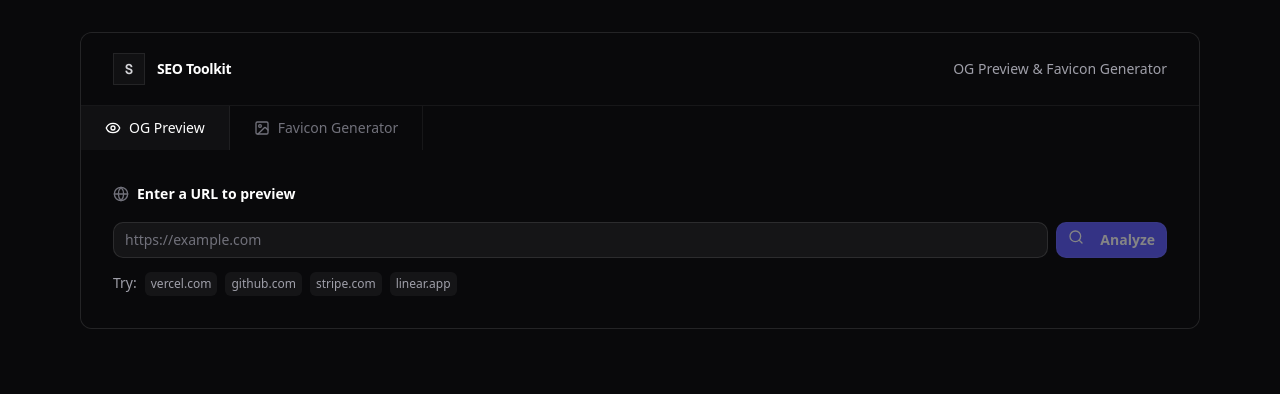
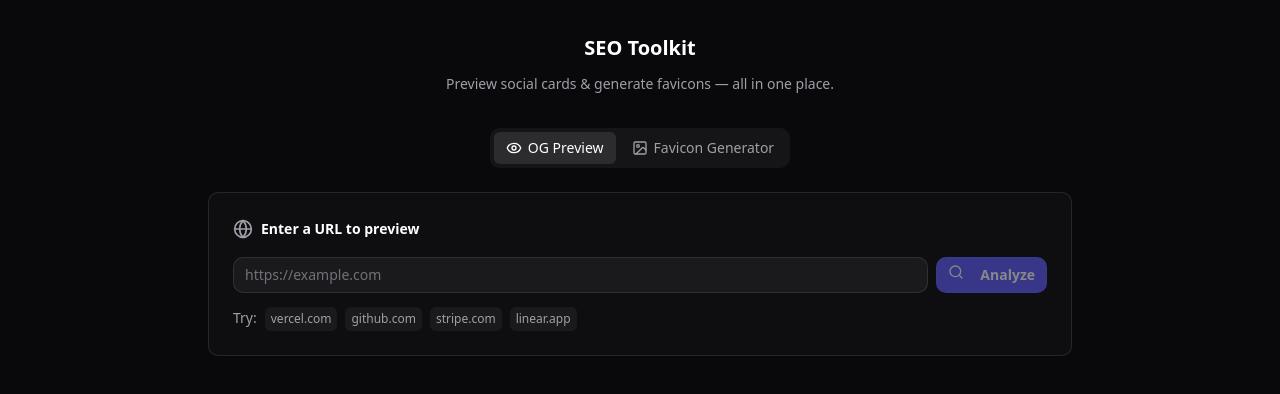
Before and after one commit to SchroederNathan/seo-toolkit, a Next.js app: page / in a window 1280 px wide. Shown: the top 394 px of the page. Built offline with nearby package versions, Linux system fonts and the light colour scheme.

Commit message:
revert: remove grid UI experiments

```diff
--- a/app/layout.tsx
+++ b/app/layout.tsx
@@ -26,7 +26,7 @@ export default function RootLayout({
   return (
     <html lang="en" className="dark">
       <body
-        className={`${geistSans.variable} ${geistMono.variable} antialiased min-h-screen`}
+        className={`${geistSans.variable} ${geistMono.variable} antialiased`}
       >
         {children}
       </body>
--- a/app/page.tsx
+++ b/app/page.tsx
@@ -3,6 +3,7 @@
 import { TabGroup, TabList, Tab, TabPanels, TabPanel } from "@headlessui/react";
 import { OGPreview } from "@/components/og-preview";
 import { FaviconGen } from "@/components/favicon-gen";
+import { Heading } from "@/components/ui/heading";
 import { Text } from "@/components/ui/text";
 import { Eye, ImageIcon } from "lucide-react";
 import clsx from "clsx";
@@ -14,50 +15,32 @@ const tabs = [
 
 export default function Home() {
   return (
-    <div className="mx-auto min-h-screen max-w-6xl px-4 py-8">
-      <div className="overflow-hidden rounded-xl border border-white/[0.06] bg-white/[0.06]">
-        <div className="grid grid-cols-1 gap-px">
-          {/* Header row */}
-          <header className="bg-zinc-950 px-6 py-5 sm:px-8">
-            <div className="flex items-center justify-between">
-              <div className="flex items-center gap-3">
-                <div className="flex h-8 w-8 items-center justify-center border border-white/[0.08] bg-white/[0.03] font-mono text-sm font-semibold text-zinc-300">
-                  S
-                </div>
-                <span className="text-sm font-semibold tracking-tight text-white">
-                  SEO Toolkit
-                </span>
-              </div>
-              <Text className="text-xs text-zinc-500">
-                OG Preview &amp; Favicon Generator
+    <main className="mx-auto max-w-4xl px-4 py-8">
+      <div className="mb-8 text-center">
+        <Heading level={1}>SEO Toolkit</Heading>
+        <Text className="mt-2">
+          Preview social cards &amp; generate favicons — all in one place.
         </Text>
       </div>
-          </header>
 
-          {/* Tab navigation + content */}
       <TabGroup>
-            <div className="bg-zinc-950">
-              <TabList className="flex">
+        <TabList className="mx-auto flex w-fit gap-1 rounded-lg bg-white/5 p-1">
           {tabs.map((tab) => (
             <Tab
               key={tab.name}
               className={clsx(
-                      "flex items-center gap-2 px-6 py-3 text-sm font-medium outline-none transition",
-                      "border-r border-white/[0.06]",
-                      "text-zinc-500 hover:bg-white/[0.02] hover:text-zinc-300",
-                      "data-selected:bg-white/[0.03] data-selected:text-white"
+                "flex items-center gap-1.5 rounded-md px-3 py-1.5 text-sm font-medium outline-none transition",
+                "text-zinc-400 hover:text-white",
+                "data-selected:bg-white/10 data-selected:text-white"
               )}
             >
               <tab.icon className="h-4 w-4" />
               {tab.name}
             </Tab>
           ))}
-                <div className="flex-1" />
         </TabList>
-            </div>
 
-            {/* Content area */}
-            <TabPanels>
+        <TabPanels className="mt-6">
           <TabPanel>
             <OGPreview />
           </TabPanel>
@@ -66,8 +49,6 @@ export default function Home() {
           </TabPanel>
         </TabPanels>
       </TabGroup>
-        </div>
-      </div>
-    </div>
+    </main>
   );
 }
--- a/components/code-snippets.tsx
+++ b/components/code-snippets.tsx
@@ -22,14 +22,14 @@ export function CodeSnippets({ appName }: { appName: string }) {
 
   return (
     <TabGroup>
-      <TabList className="grid w-fit grid-cols-2 gap-px bg-white/[0.06]">
+      <TabList className="flex gap-1 rounded-lg bg-white/5 p-1 w-fit">
         {["HTML Snippet", "manifest.json"].map((name) => (
           <Tab
             key={name}
             className={clsx(
-              "bg-zinc-950 px-3 py-1.5 text-sm font-medium outline-none transition",
-              "text-zinc-500 hover:text-zinc-300 hover:bg-zinc-900",
-              "data-selected:bg-zinc-900 data-selected:text-white"
+              "rounded-md px-3 py-1.5 text-sm font-medium outline-none transition",
+              "text-zinc-400 hover:text-white",
+              "data-selected:bg-white/10 data-selected:text-white"
             )}
           >
             {name}
@@ -49,7 +49,7 @@ export function CodeSnippets({ appName }: { appName: string }) {
               <Copy className="h-3.5 w-3.5" />
             )}
           </Button>
-          <pre className="overflow-x-auto border border-white/[0.06] bg-zinc-900/50 p-4 text-xs text-zinc-300">
+          <pre className="overflow-x-auto rounded-lg border border-white/10 bg-zinc-900 p-4 text-xs text-zinc-300">
             <code>{htmlSnippet}</code>
           </pre>
         </TabPanel>
@@ -65,7 +65,7 @@ export function CodeSnippets({ appName }: { appName: string }) {
               <Copy className="h-3.5 w-3.5" />
             )}
           </Button>
-          <pre className="overflow-x-auto border border-white/[0.06] bg-zinc-900/50 p-4 text-xs text-zinc-300">
+          <pre className="overflow-x-auto rounded-lg border border-white/10 bg-zinc-900 p-4 text-xs text-zinc-300">
             <code>{manifestJson}</code>
           </pre>
         </TabPanel>
--- a/components/favicon-gen.tsx
+++ b/components/favicon-gen.tsx
@@ -8,6 +8,7 @@ import { Input } from "@/components/ui/input";
 import { Button } from "@/components/ui/button";
 import { Field, Label } from "@/components/ui/fieldset";
 import { Subheading } from "@/components/ui/heading";
+import { Divider } from "@/components/ui/divider";
 import { FaviconPreview } from "@/components/favicon-preview";
 import { CodeSnippets } from "@/components/code-snippets";
 import {
@@ -113,23 +114,22 @@ export function FaviconGen() {
   }, []);
 
   return (
-    <div className="grid grid-cols-1 gap-px bg-white/[0.06]">
-      {/* Favicon Source */}
-      <section className="bg-zinc-950 p-6 sm:p-8">
+    <div className="space-y-6">
+      <section className="rounded-lg border border-white/10 bg-white/2.5 p-6">
         <div className="mb-4 flex items-center gap-2">
-          <ImageIcon className="h-4 w-4 text-zinc-500" />
+          <ImageIcon className="h-5 w-5 text-zinc-400" />
           <Subheading level={2}>Favicon Source</Subheading>
         </div>
 
         <TabGroup selectedIndex={modeIndex} onChange={handleModeChange}>
-          <TabList className="mb-4 grid w-fit grid-cols-3 gap-px bg-white/[0.06]">
+          <TabList className="flex gap-1 rounded-lg bg-white/5 p-1 w-fit">
             {modeTabs.map((tab) => (
               <Tab
                 key={tab.name}
                 className={clsx(
-                  "flex items-center gap-1.5 bg-zinc-950 px-3 py-1.5 text-sm font-medium outline-none transition",
-                  "text-zinc-500 hover:text-zinc-300 hover:bg-zinc-900",
-                  "data-selected:bg-zinc-900 data-selected:text-white"
+                  "flex items-center gap-1.5 rounded-md px-3 py-1.5 text-sm font-medium outline-none transition",
+                  "text-zinc-400 hover:text-white",
+                  "data-selected:bg-white/10 data-selected:text-white"
                 )}
               >
                 <tab.icon className="h-3.5 w-3.5" />
@@ -138,7 +138,7 @@ export function FaviconGen() {
             ))}
           </TabList>
 
-          <TabPanels>
+          <TabPanels className="mt-4">
             <TabPanel className="space-y-4">
               <Field>
                 <Label>Select an image file</Label>
@@ -156,7 +156,7 @@ export function FaviconGen() {
                   <img
                     src={imageUrl}
                     alt="Preview"
-                    className="h-16 w-16 border border-white/[0.08] object-cover"
+                    className="h-16 w-16 rounded-lg border border-white/10 object-cover"
                   />
                   <Button
                     onClick={handleGenerateFromImage}
@@ -190,7 +190,7 @@ export function FaviconGen() {
                       type="color"
                       value={emojiBg}
                       onChange={(e) => setEmojiBg(e.target.value)}
-                      className="h-9 w-12 cursor-pointer rounded border border-white/[0.08] bg-transparent p-1"
+                      className="h-9 w-12 cursor-pointer rounded border border-white/10 bg-transparent p-1"
                     />
                     <div className="flex-1">
                       <Input
@@ -208,7 +208,7 @@ export function FaviconGen() {
                       type="color"
                       value={emojiFg}
                       onChange={(e) => setEmojiFg(e.target.value)}
-                      className="h-9 w-12 cursor-pointer rounded border border-white/[0.08] bg-transparent p-1"
+                      className="h-9 w-12 cursor-pointer rounded border border-white/10 bg-transparent p-1"
                     />
                     <div className="flex-1">
                       <Input
@@ -230,7 +230,7 @@ export function FaviconGen() {
                     type="color"
                     value={solidColor}
                     onChange={(e) => setSolidColor(e.target.value)}
-                    className="h-9 w-12 cursor-pointer rounded border border-white/[0.08] bg-transparent p-1"
+                    className="h-9 w-12 cursor-pointer rounded border border-white/10 bg-transparent p-1"
                   />
                   <div className="max-w-[200px]">
                     <Input
@@ -246,8 +246,7 @@ export function FaviconGen() {
         </TabGroup>
       </section>
 
-      {/* App Name */}
-      <section className="bg-zinc-950 p-6 sm:p-8">
+      <section className="rounded-lg border border-white/10 bg-white/2.5 p-6">
         <Subheading level={2} className="mb-4">App Name</Subheading>
         <div className="max-w-sm">
           <Input
@@ -259,15 +258,14 @@ export function FaviconGen() {
       </section>
 
       {generating && (
-        <div className="flex items-center justify-center bg-zinc-950 py-8">
-          <Loader2 className="h-8 w-8 animate-spin text-zinc-600" />
+        <div className="flex items-center justify-center py-8">
+          <Loader2 className="h-8 w-8 animate-spin text-zinc-500" />
         </div>
       )}
 
       {favicons.length > 0 && !generating && (
         <>
-          {/* Preview */}
-          <section className="bg-zinc-950 p-6 sm:p-8">
+          <section className="rounded-lg border border-white/10 bg-white/2.5 p-6">
             <div className="mb-4 flex items-center justify-between">
               <Subheading level={2}>Preview</Subheading>
               <Button onClick={handleDownloadZip} outline>
@@ -278,8 +276,9 @@ export function FaviconGen() {
             <FaviconPreview favicons={favicons} />
           </section>
 
-          {/* Code Snippets */}
-          <section className="bg-zinc-950 p-6 sm:p-8">
+          <Divider soft />
+
+          <section className="rounded-lg border border-white/10 bg-white/2.5 p-6">
             <Subheading level={2} className="mb-4">Code Snippets</Subheading>
             <CodeSnippets appName={appName || "My App"} />
           </section>
--- a/components/favicon-preview.tsx
+++ b/components/favicon-preview.tsx
@@ -22,11 +22,11 @@ export function FaviconPreview({ favicons }: { favicons: FaviconSize[] }) {
         <FileIcon className="mr-1.5 h-4 w-4" />
         Download favicon.ico
       </Button>
-      <div className="grid grid-cols-2 gap-px bg-white/[0.06] sm:grid-cols-3 md:grid-cols-4">
+      <div className="grid grid-cols-2 gap-3 sm:grid-cols-3 md:grid-cols-4">
       {favicons.map((favicon) => (
         <div
           key={favicon.size}
-            className="flex flex-col items-center gap-2 bg-zinc-950 p-4"
+          className="flex flex-col items-center gap-2 rounded-lg border border-white/10 bg-white/2.5 p-3"
         >
           <div className="flex h-20 w-20 items-center justify-center">
             {/* eslint-disable-next-line @next/next/no-img-element */}
@@ -38,7 +38,7 @@ export function FaviconPreview({ favicons }: { favicons: FaviconSize[] }) {
               style={{ imageRendering: "pixelated" }}
             />
           </div>
-            <span className="text-xs text-zinc-500 font-mono">
+          <span className="text-xs text-zinc-400">
             {favicon.size}×{favicon.size}
           </span>
           <Button
--- a/components/og-preview.tsx
+++ b/components/og-preview.tsx
@@ -9,6 +9,7 @@ import { Button } from "@/components/ui/button";
 import { Badge } from "@/components/ui/badge";
 import { Subheading } from "@/components/ui/heading";
 import { Text } from "@/components/ui/text";
+import { Divider } from "@/components/ui/divider";
 import { TwitterCard } from "@/components/twitter-card";
 import { FacebookCard } from "@/components/facebook-card";
 import { LinkedInCard } from "@/components/linkedin-card";
@@ -69,11 +70,11 @@ export function OGPreview() {
   );
 
   return (
-    <div className="grid grid-cols-1 gap-px bg-white/[0.06]">
+    <div className="space-y-6">
       {/* URL Input Section */}
-      <section className="bg-zinc-950 p-6 sm:p-8">
+      <section className="rounded-lg border border-white/10 bg-white/2.5 p-6">
         <div className="mb-4 flex items-center gap-2">
-          <Globe className="h-4 w-4 text-zinc-500" />
+          <Globe className="h-5 w-5 text-zinc-400" />
           <Subheading level={2}>Enter a URL to preview</Subheading>
         </div>
         <form onSubmit={handleSubmit} className="flex gap-2">
@@ -95,7 +96,7 @@ export function OGPreview() {
           </Button>
         </form>
         <div className="mt-3 flex flex-wrap items-center gap-2">
-          <Text className="text-xs text-zinc-500">Try:</Text>
+          <Text className="text-sm">Try:</Text>
           {EXAMPLE_URLS.map((ex) => (
             <button key={ex} onClick={() => handleExample(ex)}>
               <Badge color="zinc" className="cursor-pointer">
@@ -108,55 +109,54 @@ export function OGPreview() {
 
       {/* Error */}
       {error && (
-        <section className="bg-red-500/[0.05] p-4 sm:px-8">
+        <section className="rounded-lg border border-red-500/30 bg-red-500/10 p-4">
           <Text className="text-sm text-red-400">{error}</Text>
         </section>
       )}
 
       {/* Loading */}
       {loading && (
-        <div className="flex items-center justify-center bg-zinc-950 py-12">
-          <Loader2 className="h-8 w-8 animate-spin text-zinc-600" />
+        <div className="flex items-center justify-center py-12">
+          <Loader2 className="h-8 w-8 animate-spin text-zinc-500" />
         </div>
       )}
 
       {/* Results */}
       {data && (
-        <>
+        <div className="space-y-6">
           {/* Platform Previews */}
-          <section className="bg-zinc-950 p-6 sm:p-8">
+          <section className="rounded-lg border border-white/10 bg-white/2.5 p-6">
             <Subheading level={2} className="mb-4">Platform Previews</Subheading>
             <TabGroup>
-              <TabList className="mb-4 grid w-fit grid-cols-4 gap-px bg-white/[0.06]">
+              <TabList className="flex gap-1 rounded-lg bg-white/5 p-1 w-fit">
                 {platformTabs.map((name) => (
                   <Tab
                     key={name}
                     className={clsx(
-                      "bg-zinc-950 px-3 py-1.5 text-sm font-medium outline-none transition",
-                      "text-zinc-500 hover:text-zinc-300 hover:bg-zinc-900",
-                      "data-selected:bg-zinc-900 data-selected:text-white"
+                      "rounded-md px-3 py-1.5 text-sm font-medium outline-none transition",
+                      "text-zinc-400 hover:text-white",
+                      "data-selected:bg-white/10 data-selected:text-white"
                     )}
                   >
                     {name}
                   </Tab>
                 ))}
               </TabList>
-              <TabPanels>
-                {/* All platforms — 3-column grid */}
-                <TabPanel>
-                  <div className="grid gap-px bg-white/[0.06] sm:grid-cols-3">
-                    <div className="bg-zinc-950 p-4">
-                      <Text className="mb-2 text-xs uppercase tracking-wider text-zinc-500">Twitter / X</Text>
+              <TabPanels className="mt-4">
+                <TabPanel className="space-y-6">
+                  <div>
+                    <Text className="mb-2 text-sm">Twitter / X</Text>
                     <TwitterCard data={data} />
                   </div>
-                    <div className="bg-zinc-950 p-4">
-                      <Text className="mb-2 text-xs uppercase tracking-wider text-zinc-500">Facebook</Text>
+                  <Divider soft />
+                  <div>
+                    <Text className="mb-2 text-sm">Facebook</Text>
                     <FacebookCard data={data} />
                   </div>
-                    <div className="bg-zinc-950 p-4">
-                      <Text className="mb-2 text-xs uppercase tracking-wider text-zinc-500">LinkedIn</Text>
+                  <Divider soft />
+                  <div>
+                    <Text className="mb-2 text-sm">LinkedIn</Text>
                     <LinkedInCard data={data} />
-                    </div>
                   </div>
                 </TabPanel>
                 <TabPanel>
@@ -172,18 +172,18 @@ export function OGPreview() {
             </TabGroup>
           </section>
 
-          {/* Audit + Meta — 2-column grid */}
-          <div className="grid gap-px bg-white/[0.06] sm:grid-cols-2">
-            <section className="bg-zinc-950 p-6 sm:p-8">
+          {/* Audit Score */}
+          <section className="rounded-lg border border-white/10 bg-white/2.5 p-6">
             <Subheading level={2} className="mb-4">OG Audit Score</Subheading>
             <AuditScore data={data} />
           </section>
-            <section className="bg-zinc-950 p-6 sm:p-8">
+
+          {/* Raw Meta Tags */}
+          <section className="rounded-lg border border-white/10 bg-white/2.5 p-6">
             <Subheading level={2} className="mb-4">Raw Meta Tags</Subheading>
             <MetaTable data={data} />
           </section>
         </div>
-        </>
       )}
     </div>
   );
```
Also changed, not shown: app/globals.css (line endings or trailing spaces). Lines whose indentation alone changed are shown as unchanged.
